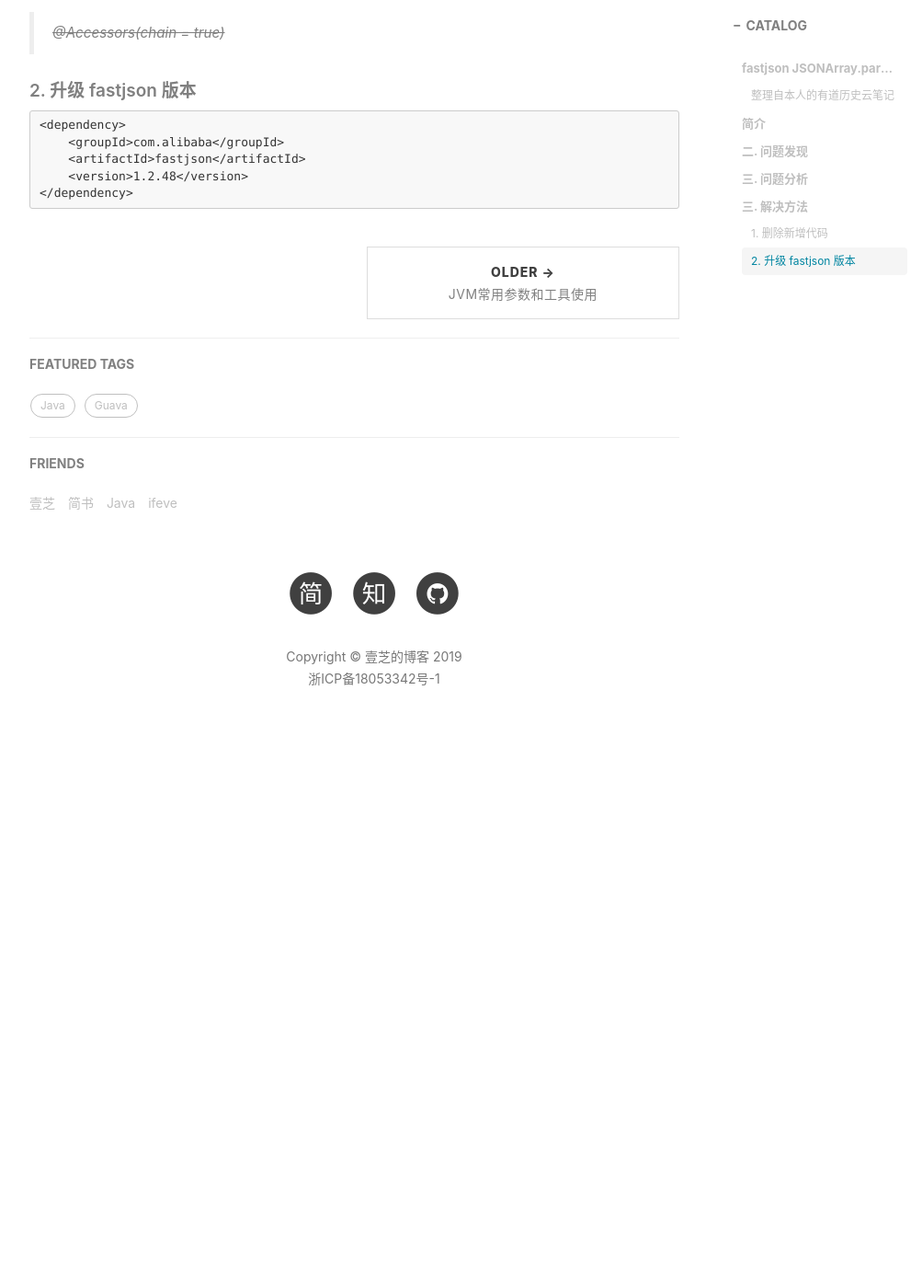
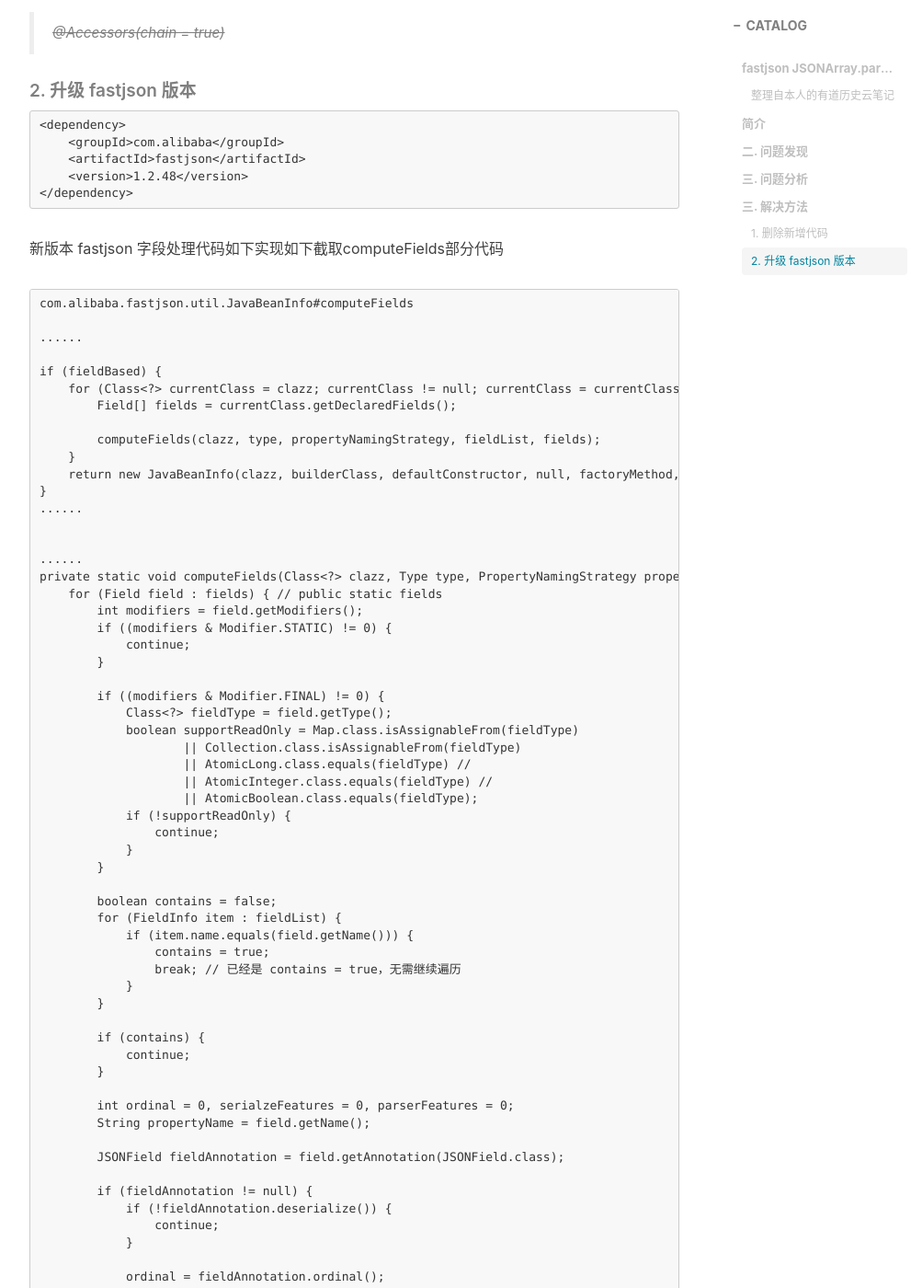
Before and after one commit to GlxyDbyz/glxydbyz.github.io, a Jekyll site: the page built from _posts/2018-09-01-debug-fastjson-array.md, in a window 1280 px wide and 1400 px high, scrolled down 3890 px. Shown: the whole window at 92% size, without its empty margins (233-1236 px from the left). Built offline with Jekyll 4.4.1, drawn with Linux system fonts in a browser that asks for light colours; nearby versions of some CDN libraries; comment, search, counter and statistics services are not loaded; before the commit the page ends 4732 px from its top, so only the background shows below that; some of the changed text lies outside the part shown.

Commit message:
[modify] fill reason

````diff
--- a/_posts/2018-09-01-debug-fastjson-array.md
+++ b/_posts/2018-09-01-debug-fastjson-array.md
@@ -94,9 +94,9 @@
 }
 ```
 
-> fasjson 在发序列化对象的时候先遍历Class里面的全部字段,遍历方法是取出setXxx方法,去掉set变成Xxx,然后对应到字段xxx
+> 老版本 fasjson 在发序列化对象的时候先遍历Class里面的全部字段,遍历方法是取出setXxx方法,去掉set变成Xxx,然后对应到字段xxx
 
-有BUG的代码如下
+有BUG的代码如下 computeSetters
 ```
 com.alibaba.fastjson.util.DeserializeBeanInfo#computeSetters
 
@@ -170,3 +170,84 @@
     <version>1.2.48</version>
 </dependency>
 ```
+
+新版本 fastjson 字段处理代码如下实现如下截取computeFields部分代码
+
+```
+com.alibaba.fastjson.util.JavaBeanInfo#computeFields
+
+......
+
+if (fieldBased) {
+    for (Class<?> currentClass = clazz; currentClass != null; currentClass = currentClass.getSuperclass()) {
+        Field[] fields = currentClass.getDeclaredFields();
+
+        computeFields(clazz, type, propertyNamingStrategy, fieldList, fields);
+    }
+    return new JavaBeanInfo(clazz, builderClass, defaultConstructor, null, factoryMethod, buildMethod, jsonType, fieldList);
+}
+......
+
+
+......
+private static void computeFields(Class<?> clazz, Type type, PropertyNamingStrategy propertyNamingStrategy, List<FieldInfo> fieldList, Field[] fields) {
+    for (Field field : fields) { // public static fields
+        int modifiers = field.getModifiers();
+        if ((modifiers & Modifier.STATIC) != 0) {
+            continue;
+        }
+
+        if ((modifiers & Modifier.FINAL) != 0) {
+            Class<?> fieldType = field.getType();
+            boolean supportReadOnly = Map.class.isAssignableFrom(fieldType)
+                    || Collection.class.isAssignableFrom(fieldType)
+                    || AtomicLong.class.equals(fieldType) //
+                    || AtomicInteger.class.equals(fieldType) //
+                    || AtomicBoolean.class.equals(fieldType);
+            if (!supportReadOnly) {
+                continue;
+            }
+        }
+
+        boolean contains = false;
+        for (FieldInfo item : fieldList) {
+            if (item.name.equals(field.getName())) {
+                contains = true;
+                break; // 已经是 contains = true，无需继续遍历
+            }
+        }
+
+        if (contains) {
+            continue;
+        }
+
+        int ordinal = 0, serialzeFeatures = 0, parserFeatures = 0;
+        String propertyName = field.getName();
+
+        JSONField fieldAnnotation = field.getAnnotation(JSONField.class);
+
+        if (fieldAnnotation != null) {
+            if (!fieldAnnotation.deserialize()) {
+                continue;
+            }
+
+            ordinal = fieldAnnotation.ordinal();
+            serialzeFeatures = SerializerFeature.of(fieldAnnotation.serialzeFeatures());
+            parserFeatures = Feature.of(fieldAnnotation.parseFeatures());
+
+            if (fieldAnnotation.name().length() != 0) {
+                propertyName = fieldAnnotation.name();
+            }
+        }
+
+        if (propertyNamingStrategy != null) {
+            propertyName = propertyNamingStrategy.translate(propertyName);
+        }
+
+        add(fieldList, new FieldInfo(propertyName, null, field, clazz, type, ordinal, serialzeFeatures, parserFeatures, null,
+                fieldAnnotation, null));
+    }
+}
+......
+
+```
````
